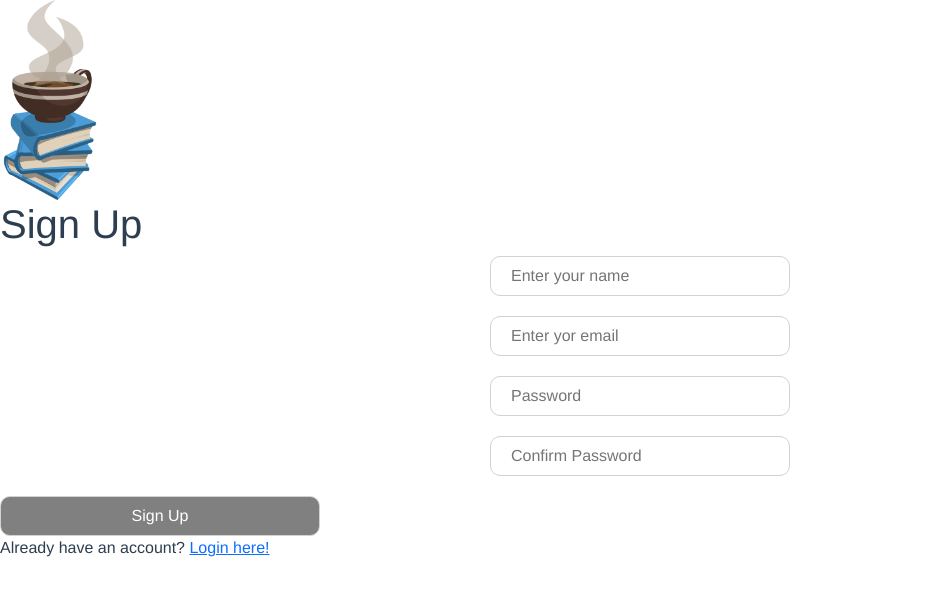
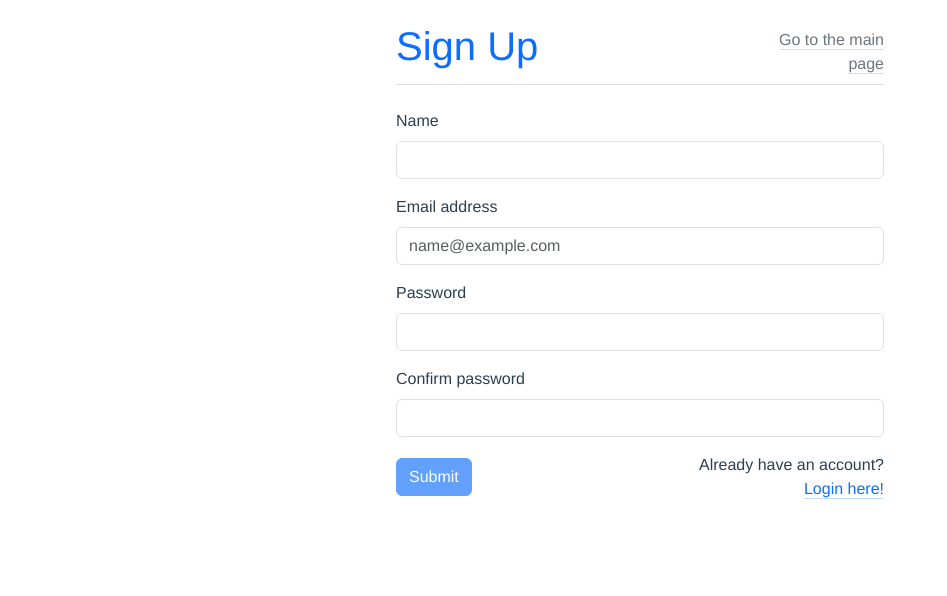
Before and after one commit to juliamrowka/store-project, a Vue app: page /sign-up in a window 1280 px wide. Shown: the top 596 px of the page, without its empty margins (0-947 px from the left). Built offline with nearby package versions, Linux system fonts and the light colour scheme.

Commit message:
Style Login and Sign Up forms

```diff
--- a/src/components/HeaderLogin.vue
+++ b/src/components/HeaderLogin.vue
@@ -37,9 +37,8 @@ export default {
     methods: {
         logout() {
             localStorage.clear()
-            // add refresh page
             this.$router.push({ name: 'Home' })
-            this.$router.go();
+            // this.$router.go();
         },
     }
 }
--- a/src/components/Login.vue
+++ b/src/components/Login.vue
@@ -1,35 +1,40 @@
 <template>
-    <img class="logo" src="../assets/book-logo.png">
-    <h1>Login</h1>
-    <div class="login">
+    <div class="mx-auto container-sm my-3" style="max-width: 40%;">
+        <div class="d-flex flex-row justify-content-between align-items-end border-bottom mb-4">
+            <legend class="text-primary fs-1">Login</legend>
+            <div class="text-end mb-2" style="width: 30% ;"><router-link to="/" class="link-secondary link-offset-2 link-underline-opacity-25 link-underline-opacity-100-hover">Go to the main page</router-link></div>
+        </div>
         <!-- Email -->
-        <div class="form-group" :class="{ error: v$.email.$errors.length }">
-            <input placeholder="Enter your email" type="email" v-model="v$.email.$model">
+        <div class="mb-2 mt-3" :class="{ error: v$.email.$errors.length }">
+            <label for="exampleInputEmail1" class="form-label">Email address</label>
+            <input type="email" class="form-control" id="exampleInputEmail1" placeholder="name@example.com"
+                v-model="v$.email.$model">
             <!-- error message -->
             <div v-for="(error, index) of v$.email.$errors" :key="index">
-                <div class="error-msg">{{ error.$message }}</div>
+                <div class="text-danger">{{ error.$message }}</div>
             </div>
         </div>
-
         <!-- Password -->
-        <div class="form-group" :class="{ error: v$.password.$errors.length }">
-            <input placeholder="Enter your password" type="password" v-model="v$.password.$model" v-on:keyup.enter="login">
+        <div class="mb-2 mt-3" :class="{ error: v$.password.$errors.length }">
+            <label for="exampleInputPassword1" class="form-label">Password</label>
+            <input type="password" class="form-control" id="exampleInputPassword1" v-model="v$.password.$model"
+                v-on:keyup.enter="login">
             <!-- error message -->
             <div v-for="(error, index) of v$.password.$errors" :key="index">
-                <div class="error-msg">{{ error.$message }}</div>
+                <div class="text-danger">{{ error.$message }}</div>
             </div>
         </div>
-        <div class="error-msg" v-if="!this.correctPassword">Incorrect password or email.</div>
-        <div class="error-msg" v-if="this.blocked">You are blocked, please contact support.</div>
-
+        <div class="text-danger" v-if="!this.correctPassword">Incorrect password or email.</div>
+        <div class="text-danger" v-if="this.blocked">You are blocked, please contact support.</div>
         <!-- Submit Button -->
-        <button :disabled="v$.$invalid" v-on:click="login">Login</button>
-        <p>
-            <router-link to="/forgot">Forgot password?</router-link>
-        </p>
-        <!-- Sign Up Page -->
-        <div class="signup-login-router-link">
-            <p>Don't have an account yet? <router-link to="/sign-up">Create one here</router-link></p>
+        <div class="d-flex flex-row justify-content-between align-items-center">
+            <button type="submit" class="btn btn-primary" :disabled="v$.$invalid" v-on:click="login">Submit</button>
+            <div class="py-2 d-flex flex-column text-end">
+                <div class="mb-1"><router-link to="/forgot" class="link-primary link-offset-2 link-underline-opacity-25 link-underline-opacity-100-hover">Forgot password?</router-link></div>
+                <div>
+                    Don't have an account yet? <router-link to="/sign-up" class="link-primary link-offset-2 link-underline-opacity-25 link-underline-opacity-100-hover">Create one here</router-link>
+                </div>
+            </div>
         </div>
     </div>
 </template>
--- a/src/components/SignUp.vue
+++ b/src/components/SignUp.vue
@@ -1,41 +1,57 @@
 <template>
-    <img class="logo" src="../assets/book-logo.png">
-    <h1>Sign Up</h1>
-    <div class="register">
+    <div class="mx-auto container-sm my-3" style="max-width: 40%;">
+        <div class="d-flex flex-row justify-content-between align-items-end border-bottom mb-4">
+            <legend class="text-primary fs-1">Sign Up</legend>
+            <div class="text-end mb-2" style="width: 30% ;"><router-link to="/" class="link-secondary link-offset-2 link-underline-opacity-25 link-underline-opacity-100-hover">Go to the main page</router-link></div>
+        </div>
         <!-- Name -->
-        <div class="form-group">
-            <input placeholder="Enter your name" type="text" v-model="v$.name.$model">
-            <!-- error message -->
-            <div v-for="(error, index) of v$.name.$errors" :key="index">
-                <div class="error-msg">{{ error.$message }}</div>
+        <div class="mb-2 mt-3">
+            <label for="exampleInputName1" class="form-label">Name</label>
+            <input type="email" class="form-control" id="exampleInputName1" placeholder="" v-model="v$.name.$model">
+        </div>
+        <!-- Name error message -->
+        <div v-for="(error, index) of v$.name.$errors" :key="index">
+                <div class="text-danger text-center">{{ error.$message }}</div>
+            </div>
+        <!-- Email -->
+        <div class="mb-2 mt-3">
+            <label for="exampleInputEmail1" class="form-label">Email address</label>
+            <input type="email" class="form-control" id="exampleInputEmail1" placeholder="name@example.com"
+                v-model="v$.email.$model">
+        </div>
+        <!-- Email error message -->
+        <div class="" v-for="(error, index) of v$.email.$errors" :key="index">
+                <div class="text-danger text-center">{{ error.$message }}</div>
+            </div>
+        <!-- Password -->
+        <div class="mb-2 mt-3">
+            <label for="exampleInputPassword1" class="form-label">Password</label>
+            <input type="password" class="form-control" id="exampleInputPassword1" v-model="v$.password.$model"
+                v-on:keyup.enter="login">
+        </div>
+        <!-- Password error message -->
+        <div v-for="(error, index) of v$.password.$errors" :key="index">
+                <div class="text-danger text-center">{{ error.$message }}</div>
+            </div>
+        <!-- Confirm Password -->
+        <div class="mb-2 mt-3">
+            <label for="exampleInputPassword1" class="form-label">Confirm password</label>
+            <input type="password" class="form-control" id="exampleInputPassword1" v-model="v$.confirmPassword.$model"
+                v-on:keyup.enter="signUp" v-on:input="checkPassword()">
+        </div>
+        <!-- Confirm Password error message -->
+        <div v-for="(error, index) of v$.confirmPassword.$errors" :key="index">
+                <div class="text-danger text-center">{{ error.$message }}</div>
+            </div>
+        <div class="text-danger text-center" v-if="errorPassword">{{ errorPassword }}</div>
+        <!-- Submit Button -->
+        <div class="d-flex flex-row justify-content-between align-items-center">
+            <button type="submit" class="btn btn-primary" :disabled="v$.$invalid" v-on:click="login">Submit</button>
+            <div class="py-2 d-flex flex-column text-end">
+                <div>Already have an account?</div>
+                <router-link to="/login" class="link-primary link-offset-2 link-underline-opacity-25 link-underline-opacity-100-hover">Login here!</router-link>
             </div>
         </div>
-        <!-- Email -->
-        <div class="form-group">
-            <input type="email" placeholder="Enter yor email" v-model="v$.email.$model" />
-            <div v-for="(error, index) of v$.email.$errors" :key="index">
-                <div class="error-msg">{{ error.$message }}</div>
-            </div>
-        </div>
-        <!-- Password and confirm -->
-        <div class="form-group">
-            <input type="password" v-model="v$.password.$model" placeholder="Password" />
-            <div v-for="(error, index) of v$.password.$errors" :key="index">
-                <div class="error-msg">{{ error.$message }}</div>
-            </div>
-        </div>
-
-        <div class="form-group">
-            <input v-on:input="checkPassword()" type="password" v-model="v$.confirmPassword.$model"
-                placeholder="Confirm Password" v-on:keyup.enter="signUp" />
-            <div v-for="(error, index) of v$.confirmPassword.$errors" :key="index">
-                <div class="error-msg">{{ error.$message }}</div>
-            </div>
-            <div class="error-msg" v-if="errorPassword">{{ errorPassword }}</div>
-        </div>
-        <!-- Submit button -->
-        <button :disabled="v$.$invalid" v-on:click="signUp">Sign Up</button>
-        <p>Already have an account? <router-link to="/login">Login here!</router-link></p>
     </div>
 </template>
 
```
